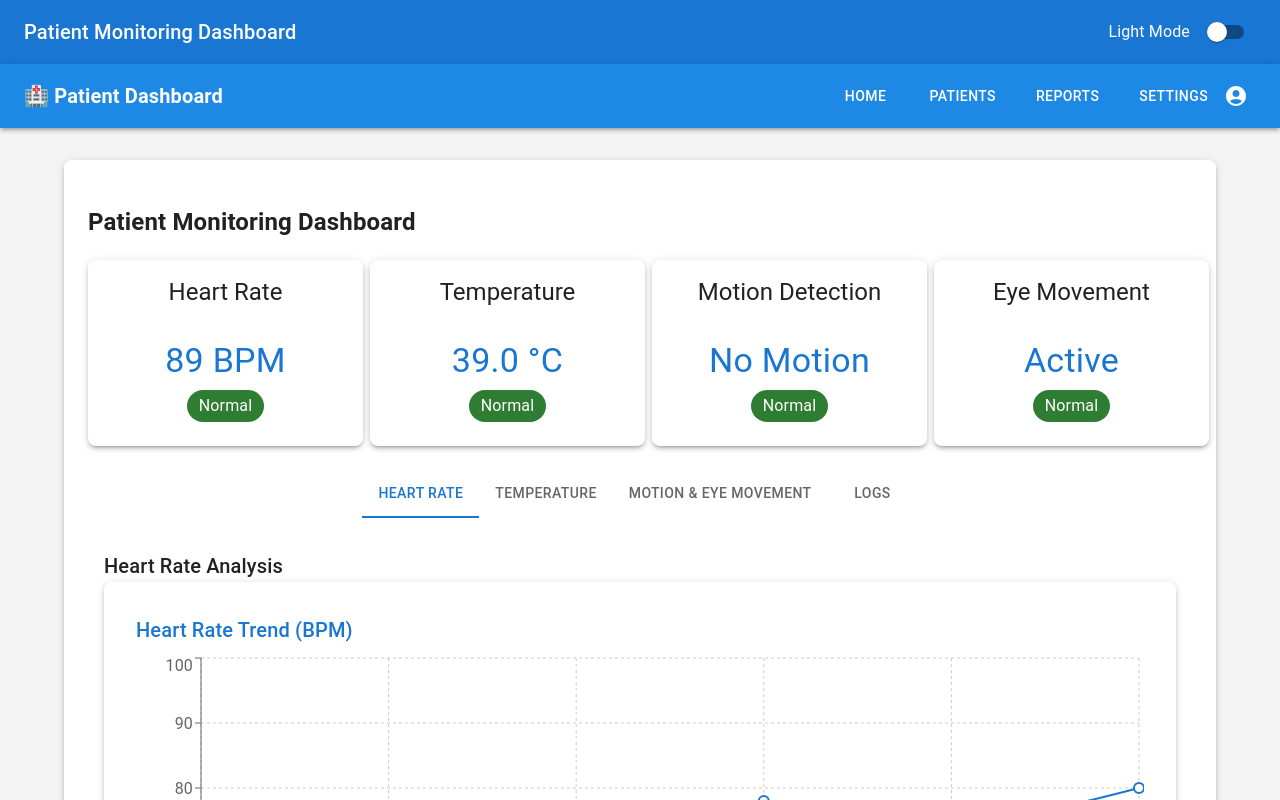
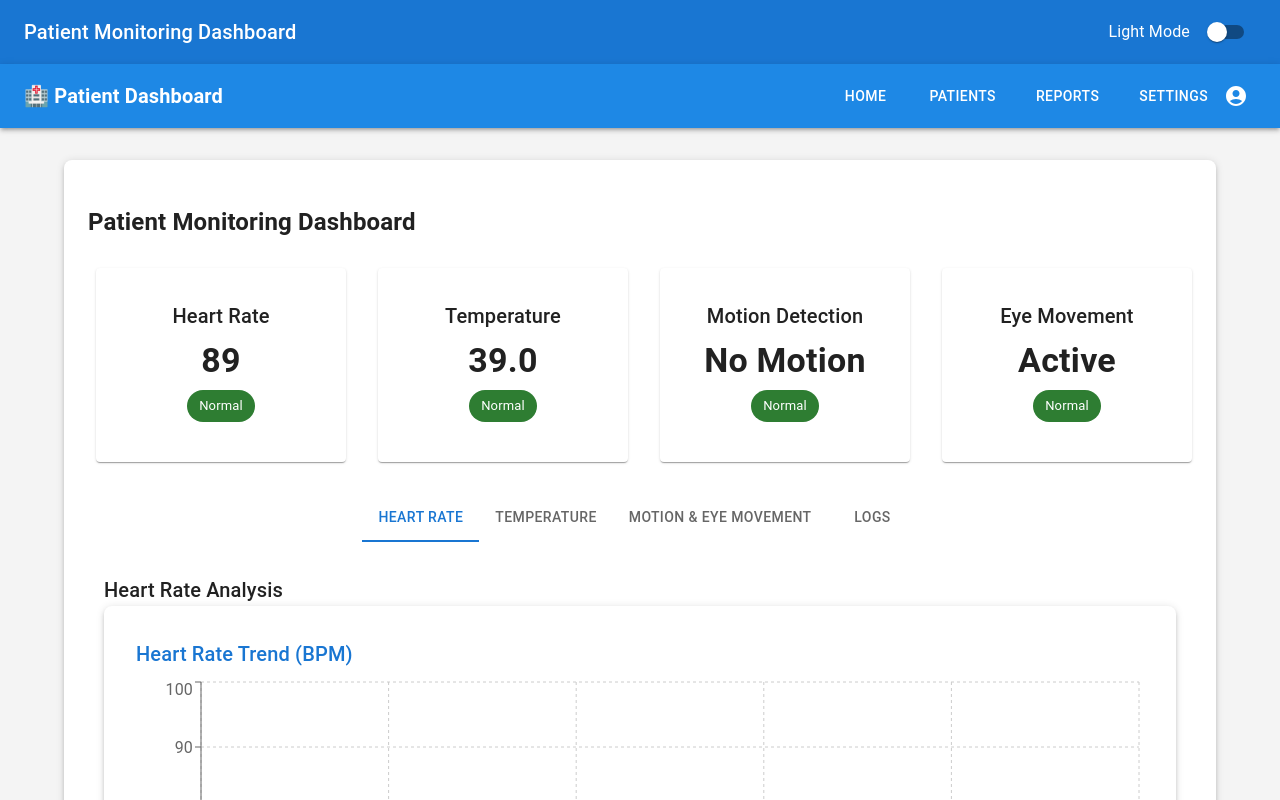
Before and after one commit to iamprathamesh18/coma-patients-, a React (Create React App) app: page / in a window 1280 px wide. Shown: the top 800 px of the page. Built offline with nearby package versions, Linux system fonts and the light colour scheme.

Commit message:
animation and data viz

```diff
--- a/src/components/SensorCard.js
+++ b/src/components/SensorCard.js
@@ -1,21 +1,27 @@
 import React from "react";
-import { Card, CardContent, CardHeader, Typography, Chip } from "@mui/material";
+import { Card, CardContent, Typography, Chip } from "@mui/material";
+import { motion } from "framer-motion";
 
-const SensorCard = ({ title, value, unit, status }) => {
+const SensorCard = ({ title, value, status }) => {
   return (
-    <Card sx={{ minWidth: 275, textAlign: "center", borderRadius: 2, boxShadow: 3 }}>
-      <CardHeader title={title} />
+    <motion.div
+      initial={{ opacity: 0, scale: 0.8 }}
+      animate={{ opacity: 1, scale: 1 }}
+      transition={{ duration: 0.5 }}
+    >
+      <Card sx={{ minWidth: 250, textAlign: "center", p: 2, m: 1 }}>
         <CardContent>
-        <Typography variant="h4" color="primary">
-          {value} {unit}
+          <Typography variant="h6">{title}</Typography>
+          <Typography variant="h4" sx={{ fontWeight: "bold", my: 1 }}>
+            {value}
           </Typography>
           <Chip
             label={status}
-          color={status === "Normal" ? "success" : "error"}
-          sx={{ marginTop: 1, fontSize: "1rem" }}
+            color={status === "Critical" ? "error" : "success"}
           />
         </CardContent>
       </Card>
+    </motion.div>
   );
 };
 
```
Also changed, not shown: src/components/SensorGraph.js (added, +30 -0 lines). Lines whose indentation alone changed are shown as unchanged.
